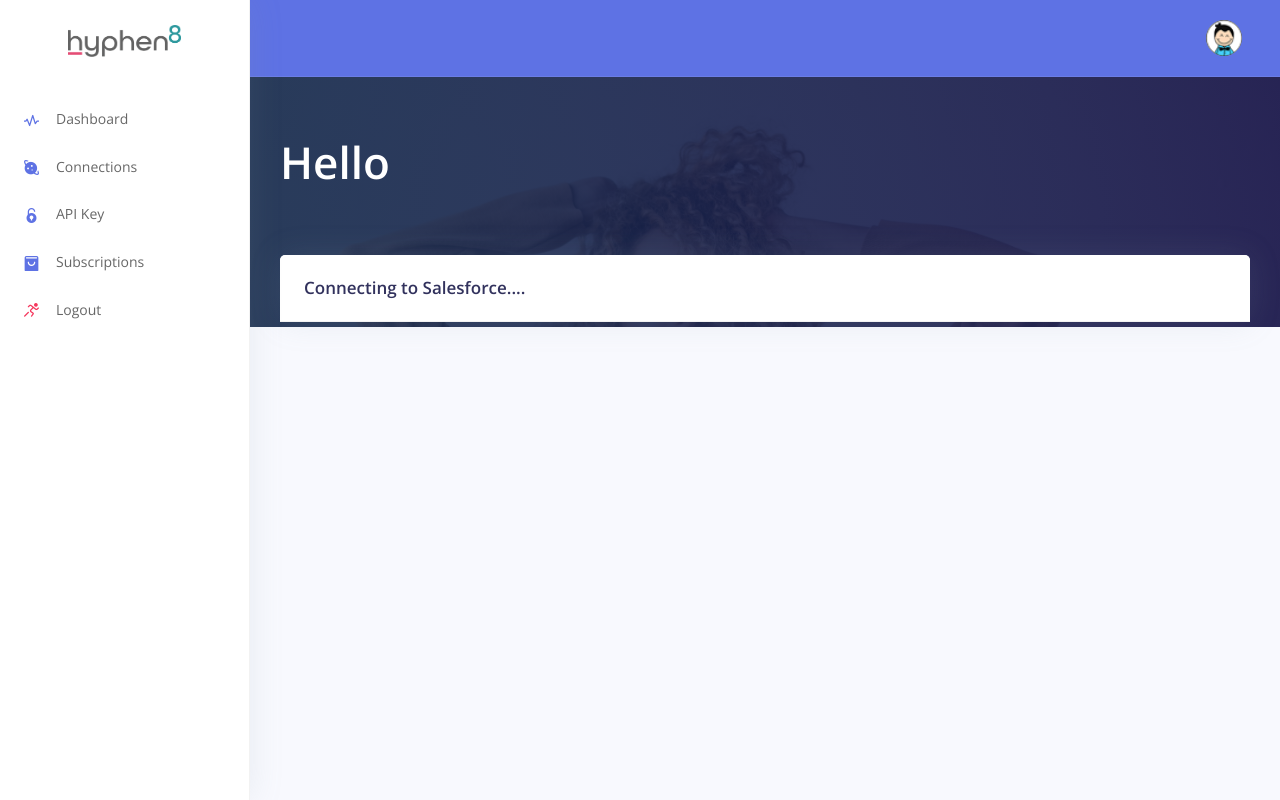
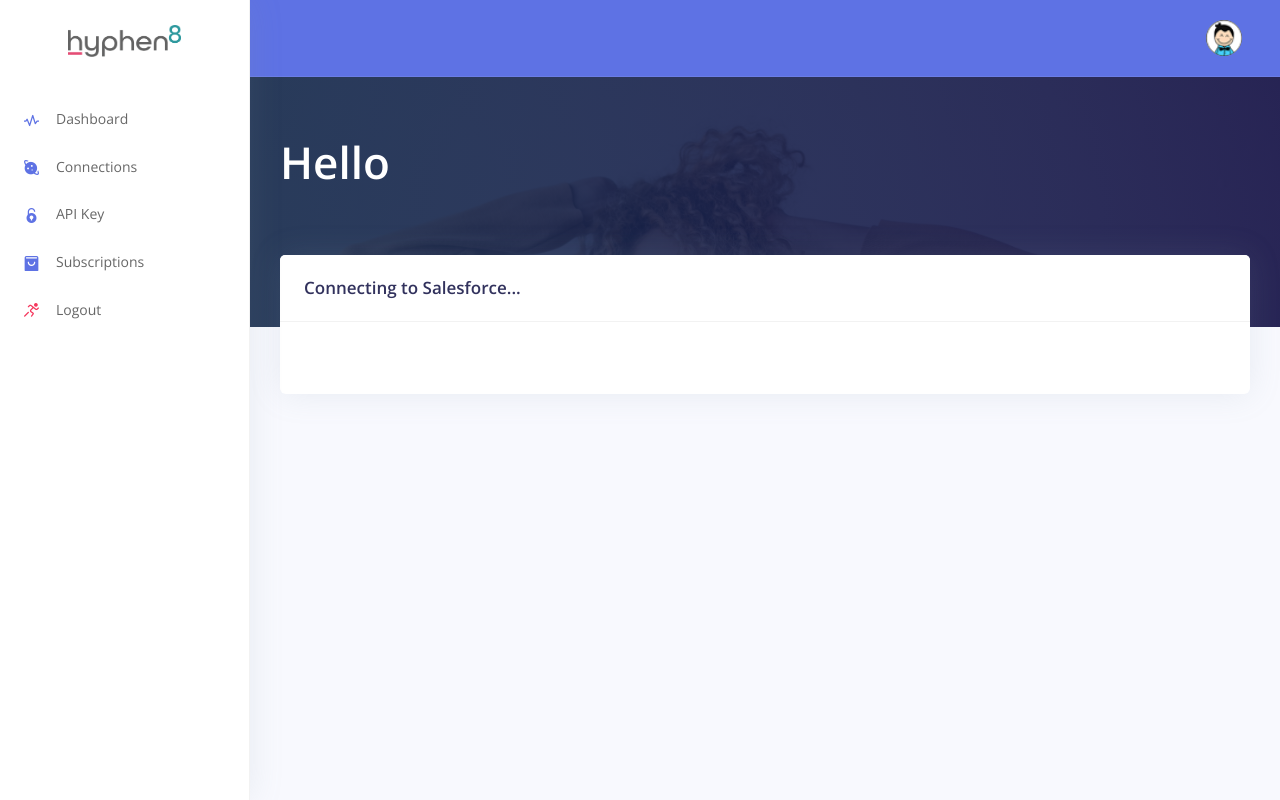
Before and after one commit to danielbprobert/djangoAPITesting, a Django app: template templates/users/salesforce_callback.html in a window 1280 px wide. Run offline with Django 4.2, Linux system fonts and the light colour scheme; the template is opened without the code that fills it, so the values that code supplies are empty; some libraries are stand-ins or nearby versions.

Commit message:
callback page cleanup

```diff
--- a/templates/users/salesforce_callback.html
+++ b/templates/users/salesforce_callback.html
@@ -23,11 +23,15 @@
         <div class="col-xl-12 order-xl-1">
             <div class="card">
                 <div class="card-header">
-                    <div class="row align-items-center">
-                        <div class="col-8">
-                            <h3 class="mb-0">Connecting to Salesforce....</h3>
-                        </div>
+                  <div class="row align-items-center">
+                    <div class="col-8">
+                      <h3 class="mb-0">Connecting to Salesforce...</h3>
                     </div>
+                  </div>
+                </div>
+                <div class="card-body">
+                  <div class="mt-4">
+                  </div>
                 </div>
             </div>
         </div>
@@ -53,7 +57,6 @@
                 body: JSON.stringify({ access_token: accessToken, instance_url: instanceUrl })
             }).then(response => {
                 if (response.ok) {
-                    alert('Salesforce connection added successfully!');
                     window.location = '/connections/';
                 } else {
                     alert('Failed to add Salesforce connection.');
```
